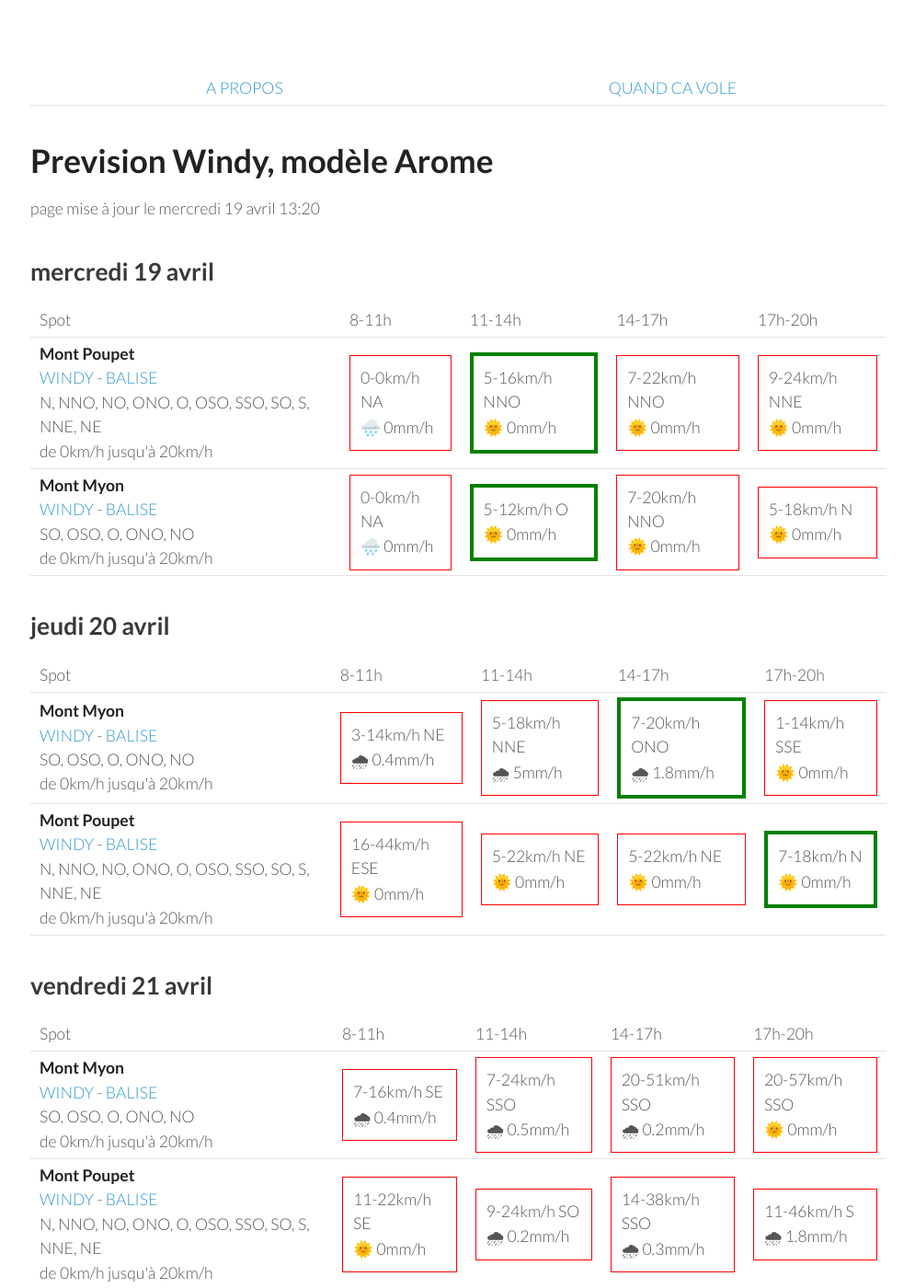
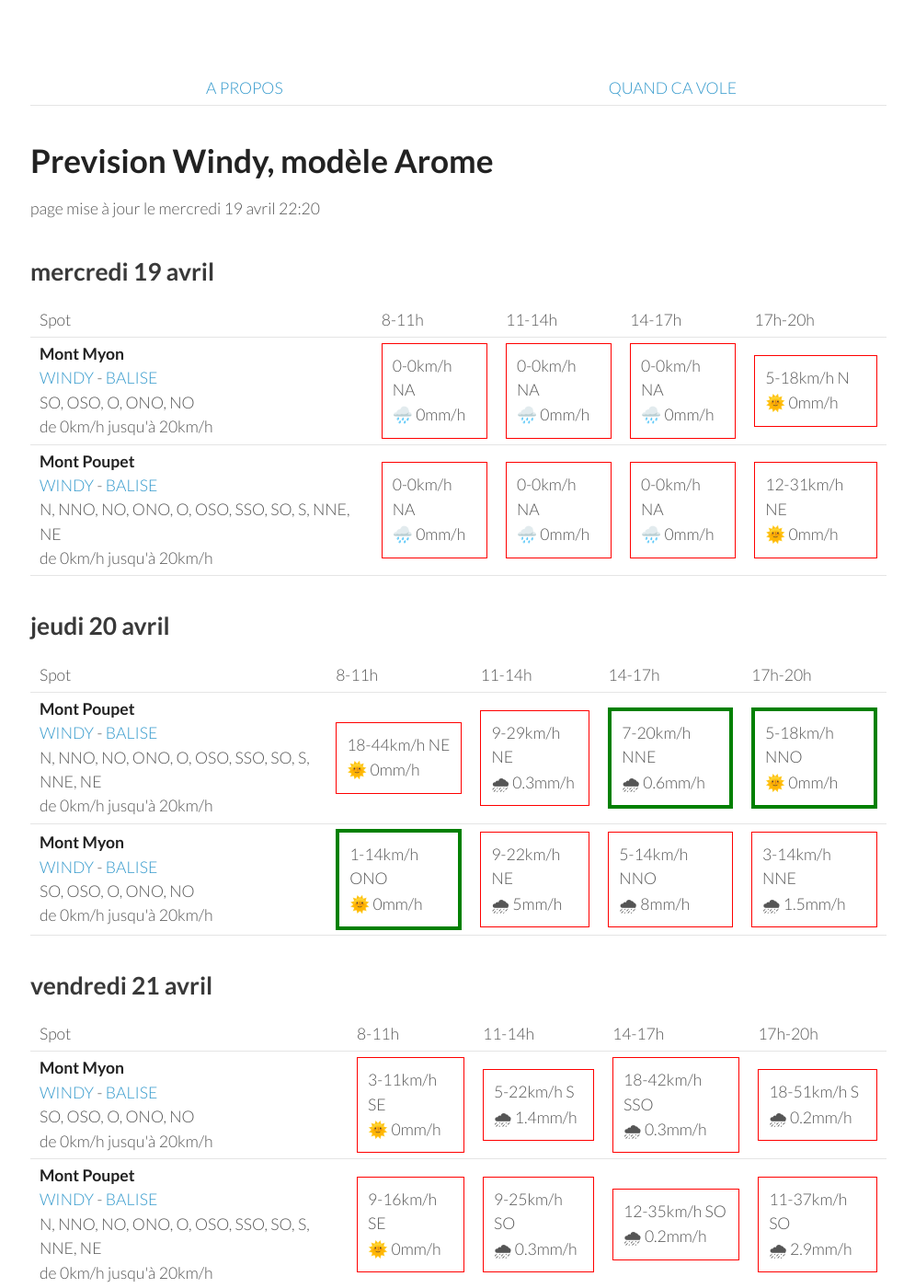
Before and after one commit to parapente-dans-le-nord/parapente-dans-le-nord.github.io, a Jekyll site: the page built from jura.markdown, in a window 1280 px wide and 1400 px high. Shown: the whole window at 92% size, without its empty margins (25-1020 px from the left). Built offline with Jekyll 4.4.1, drawn with Linux system fonts in a browser that asks for light colours; some of the changed text lies outside the part shown.

Commit message:
update index.markdown

```diff
--- a/jura.markdown
+++ b/jura.markdown
@@ -7,7 +7,7 @@ title:  "Tous les spots"
 {: .links}
 
 # Prevision Windy, modèle Arome
-page mise à jour le mercredi 19 avril 13:20
+page mise à jour le mercredi 19 avril 22:20
 
 ## mercredi 19 avril
 
@@ -22,21 +22,21 @@ page mise à jour le mercredi 19 avril 13:20
       <td>17h-20h</td>
     </tr>
 <tr>
+        <td><strong>Mont Myon</strong><br><a href="https://windy.com/46.331/5.397?45.898,5.394,8,m:eWoagj8">WINDY</a> - <span class=""><a href="http://www.balisemeteo.com/balise.php?idBalise=70">BALISE</a> </span><br> <span class="vent-favorable">SO, OSO, O, ONO, NO</span><br><span class="force-vent">de 0km/h jusqu'à 20km/h</span> </td>
+
+            <td><div class="not-flyable"><p>0-0km/h NA</p><p>🌧️ 0mm/h</p></div></td>
+            <td><div class="not-flyable"><p>0-0km/h NA</p><p>🌧️ 0mm/h</p></div></td>
+            <td><div class="not-flyable"><p>0-0km/h NA</p><p>🌧️ 0mm/h</p></div></td>
+            <td><div class="not-flyable"><p>5-18km/h N</p><p>🌞 0mm/h</p></div></td>
+
+    </tr>
+<tr>
         <td><strong>Mont Poupet</strong><br><a href="https://windy.com/46.970/5.876?46.541,5.876,8">WINDY</a> - <span class=""><a href="http://www.balisemeteo.com/balise.php?idBalise=92">BALISE</a> </span><br> <span class="vent-favorable">N, NNO, NO, ONO, O, OSO, SSO, SO, S, NNE, NE</span><br><span class="force-vent">de 0km/h jusqu'à 20km/h</span> </td>
 
             <td><div class="not-flyable"><p>0-0km/h NA</p><p>🌧️ 0mm/h</p></div></td>
-            <td><div class="flyable"><p>5-16km/h NNO</p><p>🌞 0mm/h</p></div></td>
-            <td><div class="not-flyable"><p>7-22km/h NNO</p><p>🌞 0mm/h</p></div></td>
-            <td><div class="not-flyable"><p>9-24km/h NNE</p><p>🌞 0mm/h</p></div></td>
-
-    </tr>
-<tr>
-        <td><strong>Mont Myon</strong><br><a href="https://windy.com/46.331/5.397?45.898,5.394,8,m:eWoagj8">WINDY</a> - <span class=""><a href="http://www.balisemeteo.com/balise.php?idBalise=70">BALISE</a> </span><br> <span class="vent-favorable">SO, OSO, O, ONO, NO</span><br><span class="force-vent">de 0km/h jusqu'à 20km/h</span> </td>
-
             <td><div class="not-flyable"><p>0-0km/h NA</p><p>🌧️ 0mm/h</p></div></td>
-            <td><div class="flyable"><p>5-12km/h O</p><p>🌞 0mm/h</p></div></td>
-            <td><div class="not-flyable"><p>7-20km/h NNO</p><p>🌞 0mm/h</p></div></td>
-            <td><div class="not-flyable"><p>5-18km/h N</p><p>🌞 0mm/h</p></div></td>
+            <td><div class="not-flyable"><p>0-0km/h NA</p><p>🌧️ 0mm/h</p></div></td>
+            <td><div class="not-flyable"><p>12-31km/h NE</p><p>🌞 0mm/h</p></div></td>
 
     </tr>
 
@@ -56,22 +56,22 @@ page mise à jour le mercredi 19 avril 13:20
       <td>17h-20h</td>
     </tr>
 <tr>
-        <td><strong>Mont Myon</strong><br><a href="https://windy.com/46.331/5.397?45.898,5.394,8,m:eWoagj8">WINDY</a> - <span class=""><a href="http://www.balisemeteo.com/balise.php?idBalise=70">BALISE</a> </span><br> <span class="vent-favorable">SO, OSO, O, ONO, NO</span><br><span class="force-vent">de 0km/h jusqu'à 20km/h</span> </td>
+        <td><strong>Mont Poupet</strong><br><a href="https://windy.com/46.970/5.876?46.541,5.876,8">WINDY</a> - <span class=""><a href="http://www.balisemeteo.com/balise.php?idBalise=92">BALISE</a> </span><br> <span class="vent-favorable">N, NNO, NO, ONO, O, OSO, SSO, SO, S, NNE, NE</span><br><span class="force-vent">de 0km/h jusqu'à 20km/h</span> </td>
 
-            <td><div class="not-flyable"><p>3-14km/h NE</p><p>🌧 0.4mm/h</p></div></td>
-            <td><div class="not-flyable"><p>5-18km/h NNE</p><p>🌧 5mm/h</p></div></td>
-            <td><div class="flyable"><p>7-20km/h ONO</p><p>🌧 1.8mm/h</p></div></td>
-            <td><div class="not-flyable"><p>1-14km/h SSE</p><p>🌞 0mm/h</p></div></td>
+            <td><div class="not-flyable"><p>18-44km/h NE</p><p>🌞 0mm/h</p></div></td>
+            <td><div class="not-flyable"><p>9-29km/h NE</p><p>🌧 0.3mm/h</p></div></td>
+            <td><div class="flyable"><p>7-20km/h NNE</p><p>🌧 0.6mm/h</p></div></td>
+            <td><div class="flyable"><p>5-18km/h NNO</p><p>🌞 0mm/h</p></div></td>
 
 
     </tr>
 <tr>
-        <td><strong>Mont Poupet</strong><br><a href="https://windy.com/46.970/5.876?46.541,5.876,8">WINDY</a> - <span class=""><a href="http://www.balisemeteo.com/balise.php?idBalise=92">BALISE</a> </span><br> <span class="vent-favorable">N, NNO, NO, ONO, O, OSO, SSO, SO, S, NNE, NE</span><br><span class="force-vent">de 0km/h jusqu'à 20km/h</span> </td>
+        <td><strong>Mont Myon</strong><br><a href="https://windy.com/46.331/5.397?45.898,5.394,8,m:eWoagj8">WINDY</a> - <span class=""><a href="http://www.balisemeteo.com/balise.php?idBalise=70">BALISE</a> </span><br> <span class="vent-favorable">SO, OSO, O, ONO, NO</span><br><span class="force-vent">de 0km/h jusqu'à 20km/h</span> </td>
 
-            <td><div class="not-flyable"><p>16-44km/h ESE</p><p>🌞 0mm/h</p></div></td>
-            <td><div class="not-flyable"><p>5-22km/h NE</p><p>🌞 0mm/h</p></div></td>
-            <td><div class="not-flyable"><p>5-22km/h NE</p><p>🌞 0mm/h</p></div></td>
-            <td><div class="flyable"><p>7-18km/h N</p><p>🌞 0mm/h</p></div></td>
+            <td><div class="flyable"><p>1-14km/h ONO</p><p>🌞 0mm/h</p></div></td>
+            <td><div class="not-flyable"><p>9-22km/h NE</p><p>🌧 5mm/h</p></div></td>
+            <td><div class="not-flyable"><p>5-14km/h NNO</p><p>🌧 8mm/h</p></div></td>
+            <td><div class="not-flyable"><p>3-14km/h NNE</p><p>🌧 1.5mm/h</p></div></td>
 
 
     </tr>
@@ -94,20 +94,20 @@ page mise à jour le mercredi 19 avril 13:20
 <tr>
         <td><strong>Mont Myon</strong><br><a href="https://windy.com/46.331/5.397?45.898,5.394,8,m:eWoagj8">WINDY</a> - <span class=""><a href="http://www.balisemeteo.com/balise.php?idBalise=70">BALISE</a> </span><br> <span class="vent-favorable">SO, OSO, O, ONO, NO</span><br><span class="force-vent">de 0km/h jusqu'à 20km/h</span> </td>
 
-            <td><div class="not-flyable"><p>7-16km/h SE</p><p>🌧 0.4mm/h</p></div></td>
-            <td><div class="not-flyable"><p>7-24km/h SSO</p><p>🌧 0.5mm/h</p></div></td>
-            <td><div class="not-flyable"><p>20-51km/h SSO</p><p>🌧 0.2mm/h</p></div></td>
-            <td><div class="not-flyable"><p>20-57km/h SSO</p><p>🌞 0mm/h</p></div></td>
+            <td><div class="not-flyable"><p>3-11km/h SE</p><p>🌞 0mm/h</p></div></td>
+            <td><div class="not-flyable"><p>5-22km/h S</p><p>🌧 1.4mm/h</p></div></td>
+            <td><div class="not-flyable"><p>18-42km/h SSO</p><p>🌧 0.3mm/h</p></div></td>
+            <td><div class="not-flyable"><p>18-51km/h S</p><p>🌧 0.2mm/h</p></div></td>
 
 
     </tr>
 <tr>
         <td><strong>Mont Poupet</strong><br><a href="https://windy.com/46.970/5.876?46.541,5.876,8">WINDY</a> - <span class=""><a href="http://www.balisemeteo.com/balise.php?idBalise=92">BALISE</a> </span><br> <span class="vent-favorable">N, NNO, NO, ONO, O, OSO, SSO, SO, S, NNE, NE</span><br><span class="force-vent">de 0km/h jusqu'à 20km/h</span> </td>
 
-            <td><div class="not-flyable"><p>11-22km/h SE</p><p>🌞 0mm/h</p></div></td>
-            <td><div class="not-flyable"><p>9-24km/h SO</p><p>🌧 0.2mm/h</p></div></td>
-            <td><div class="not-flyable"><p>14-38km/h SSO</p><p>🌧 0.3mm/h</p></div></td>
-            <td><div class="not-flyable"><p>11-46km/h S</p><p>🌧 1.8mm/h</p></div></td>
+            <td><div class="not-flyable"><p>9-16km/h SE</p><p>🌞 0mm/h</p></div></td>
+            <td><div class="not-flyable"><p>9-25km/h SO</p><p>🌧 0.3mm/h</p></div></td>
+            <td><div class="not-flyable"><p>12-35km/h SO</p><p>🌧 0.2mm/h</p></div></td>
+            <td><div class="not-flyable"><p>11-37km/h SO</p><p>🌧 2.9mm/h</p></div></td>
 
 
     </tr>
@@ -130,20 +130,20 @@ page mise à jour le mercredi 19 avril 13:20
 <tr>
         <td><strong>Mont Myon</strong><br><a href="https://windy.com/46.331/5.397?45.898,5.394,8,m:eWoagj8">WINDY</a> - <span class=""><a href="http://www.balisemeteo.com/balise.php?idBalise=70">BALISE</a> </span><br> <span class="vent-favorable">SO, OSO, O, ONO, NO</span><br><span class="force-vent">de 0km/h jusqu'à 20km/h</span> </td>
 
-            <td><div class="not-flyable"><p>20-50km/h SSO</p><p>🌞 0mm/h</p></div></td>
-            <td><div class="not-flyable"><p>24-61km/h SSO</p><p>🌧 1.4mm/h</p></div></td>
-            <td><div class="not-flyable"><p>22-55km/h S</p><p>🌧 5mm/h</p></div></td>
-            <td><div class="not-flyable"><p>16-59km/h SSO</p><p>🌞 0mm/h</p></div></td>
+            <td><div class="not-flyable"><p>22-48km/h SSO</p><p>🌞 0mm/h</p></div></td>
+            <td><div class="not-flyable"><p>20-48km/h SSO</p><p>🌧 1.9mm/h</p></div></td>
+            <td><div class="not-flyable"><p>20-53km/h S</p><p>🌧 1.7mm/h</p></div></td>
+            <td><div class="not-flyable"><p>11-44km/h SO</p><p>🌧 0.8mm/h</p></div></td>
 
 
     </tr>
 <tr>
         <td><strong>Mont Poupet</strong><br><a href="https://windy.com/46.970/5.876?46.541,5.876,8">WINDY</a> - <span class=""><a href="http://www.balisemeteo.com/balise.php?idBalise=92">BALISE</a> </span><br> <span class="vent-favorable">N, NNO, NO, ONO, O, OSO, SSO, SO, S, NNE, NE</span><br><span class="force-vent">de 0km/h jusqu'à 20km/h</span> </td>
 
-            <td><div class="not-flyable"><p>16-37km/h SSO</p><p>🌞 0mm/h</p></div></td>
-            <td><div class="not-flyable"><p>25-55km/h SSO</p><p>🌧 0.5mm/h</p></div></td>
-            <td><div class="not-flyable"><p>25-66km/h SSO</p><p>🌞 0mm/h</p></div></td>
-            <td><div class="not-flyable"><p>16-57km/h SO</p><p>🌧 0.4mm/h</p></div></td>
+            <td><div class="not-flyable"><p>7-24km/h SSO</p><p>🌞 0mm/h</p></div></td>
+            <td><div class="not-flyable"><p>24-51km/h SSO</p><p>🌞 0mm/h</p></div></td>
+            <td><div class="not-flyable"><p>27-66km/h SSO</p><p>🌧 1.9mm/h</p></div></td>
+            <td><div class="not-flyable"><p>25-59km/h SSO</p><p>🌧 1.9mm/h</p></div></td>
 
 
     </tr>
@@ -166,20 +166,20 @@ page mise à jour le mercredi 19 avril 13:20
 <tr>
         <td><strong>Mont Myon</strong><br><a href="https://windy.com/46.331/5.397?45.898,5.394,8,m:eWoagj8">WINDY</a> - <span class=""><a href="http://www.balisemeteo.com/balise.php?idBalise=70">BALISE</a> </span><br> <span class="vent-favorable">SO, OSO, O, ONO, NO</span><br><span class="force-vent">de 0km/h jusqu'à 20km/h</span> </td>
 
-            <td><div class="not-flyable"><p>7-14km/h SE</p><p>🌧 2.4mm/h</p></div></td>
-            <td><div class="not-flyable"><p>9-25km/h O</p><p>🌧 0.2mm/h</p></div></td>
-            <td><div class="not-flyable"><p>5-33km/h ONO</p><p>🌧 2.9mm/h</p></div></td>
-            <td><div class="not-flyable"><p>7-31km/h O</p><p>🌧 1.8mm/h</p></div></td>
+            <td><div class="not-flyable"><p>7-16km/h S</p><p>🌞 0mm/h</p></div></td>
+            <td><div class="not-flyable"><p>9-25km/h ONO</p><p>🌞 0mm/h</p></div></td>
+            <td><div class="not-flyable"><p>7-29km/h O</p><p>🌧 0.2mm/h</p></div></td>
+            <td><div class="not-flyable"><p>5-25km/h OSO</p><p>🌞 0mm/h</p></div></td>
 
 
     </tr>
 <tr>
         <td><strong>Mont Poupet</strong><br><a href="https://windy.com/46.970/5.876?46.541,5.876,8">WINDY</a> - <span class=""><a href="http://www.balisemeteo.com/balise.php?idBalise=92">BALISE</a> </span><br> <span class="vent-favorable">N, NNO, NO, ONO, O, OSO, SSO, SO, S, NNE, NE</span><br><span class="force-vent">de 0km/h jusqu'à 20km/h</span> </td>
 
-            <td><div class="not-flyable"><p>14-31km/h SO</p><p>🌧 0.4mm/h</p></div></td>
-            <td><div class="not-flyable"><p>16-40km/h OSO</p><p>🌧 1.2mm/h</p></div></td>
-            <td><div class="not-flyable"><p>14-42km/h SO</p><p>🌧 1.8mm/h</p></div></td>
-            <td><div class="not-flyable"><p>12-40km/h OSO</p><p>🌧 1.7mm/h</p></div></td>
+            <td><div class="not-flyable"><p>16-35km/h SO</p><p>🌞 0mm/h</p></div></td>
+            <td><div class="not-flyable"><p>16-40km/h OSO</p><p>🌧 0.4mm/h</p></div></td>
+            <td><div class="not-flyable"><p>16-40km/h OSO</p><p>🌧 0.5mm/h</p></div></td>
+            <td><div class="not-flyable"><p>12-38km/h OSO</p><p>🌞 0mm/h</p></div></td>
 
 
     </tr>
@@ -202,20 +202,20 @@ page mise à jour le mercredi 19 avril 13:20
 <tr>
         <td><strong>Mont Myon</strong><br><a href="https://windy.com/46.331/5.397?45.898,5.394,8,m:eWoagj8">WINDY</a> - <span class=""><a href="http://www.balisemeteo.com/balise.php?idBalise=70">BALISE</a> </span><br> <span class="vent-favorable">SO, OSO, O, ONO, NO</span><br><span class="force-vent">de 0km/h jusqu'à 20km/h</span> </td>
 
-            <td><div class="not-flyable"><p>1-7km/h ESE</p><p>🌞 0mm/h</p></div></td>
-            <td><div class="flyable"><p>5-18km/h O</p><p>🌧 0.4mm/h</p></div></td>
-            <td><div class="not-flyable"><p>7-22km/h O</p><p>🌧 0.2mm/h</p></div></td>
-            <td><div class="not-flyable"><p>9-22km/h O</p><p>🌞 0mm/h</p></div></td>
+            <td><div class="flyable"><p>7-18km/h ONO</p><p>🌧 0.3mm/h</p></div></td>
+            <td><div class="not-flyable"><p>9-24km/h O</p><p>🌧 0.5mm/h</p></div></td>
+            <td><div class="not-flyable"><p>11-25km/h ONO</p><p>🌧 0.3mm/h</p></div></td>
+            <td><div class="not-flyable"><p>9-27km/h NO</p><p>🌧 0.3mm/h</p></div></td>
 
 
     </tr>
 <tr>
         <td><strong>Mont Poupet</strong><br><a href="https://windy.com/46.970/5.876?46.541,5.876,8">WINDY</a> - <span class=""><a href="http://www.balisemeteo.com/balise.php?idBalise=92">BALISE</a> </span><br> <span class="vent-favorable">N, NNO, NO, ONO, O, OSO, SSO, SO, S, NNE, NE</span><br><span class="force-vent">de 0km/h jusqu'à 20km/h</span> </td>
 
-            <td><div class="flyable"><p>9-18km/h S</p><p>🌞 0mm/h</p></div></td>
-            <td><div class="not-flyable"><p>11-27km/h OSO</p><p>🌧 0.4mm/h</p></div></td>
-            <td><div class="not-flyable"><p>12-31km/h OSO</p><p>🌞 0mm/h</p></div></td>
-            <td><div class="not-flyable"><p>14-33km/h OSO</p><p>🌞 0mm/h</p></div></td>
+            <td><div class="not-flyable"><p>11-24km/h OSO</p><p>🌧 0.5mm/h</p></div></td>
+            <td><div class="not-flyable"><p>14-33km/h OSO</p><p>🌧 0.7mm/h</p></div></td>
+            <td><div class="not-flyable"><p>18-40km/h OSO</p><p>🌧 0.5mm/h</p></div></td>
+            <td><div class="not-flyable"><p>14-40km/h O</p><p>🌞 0mm/h</p></div></td>
 
 
     </tr>
```
